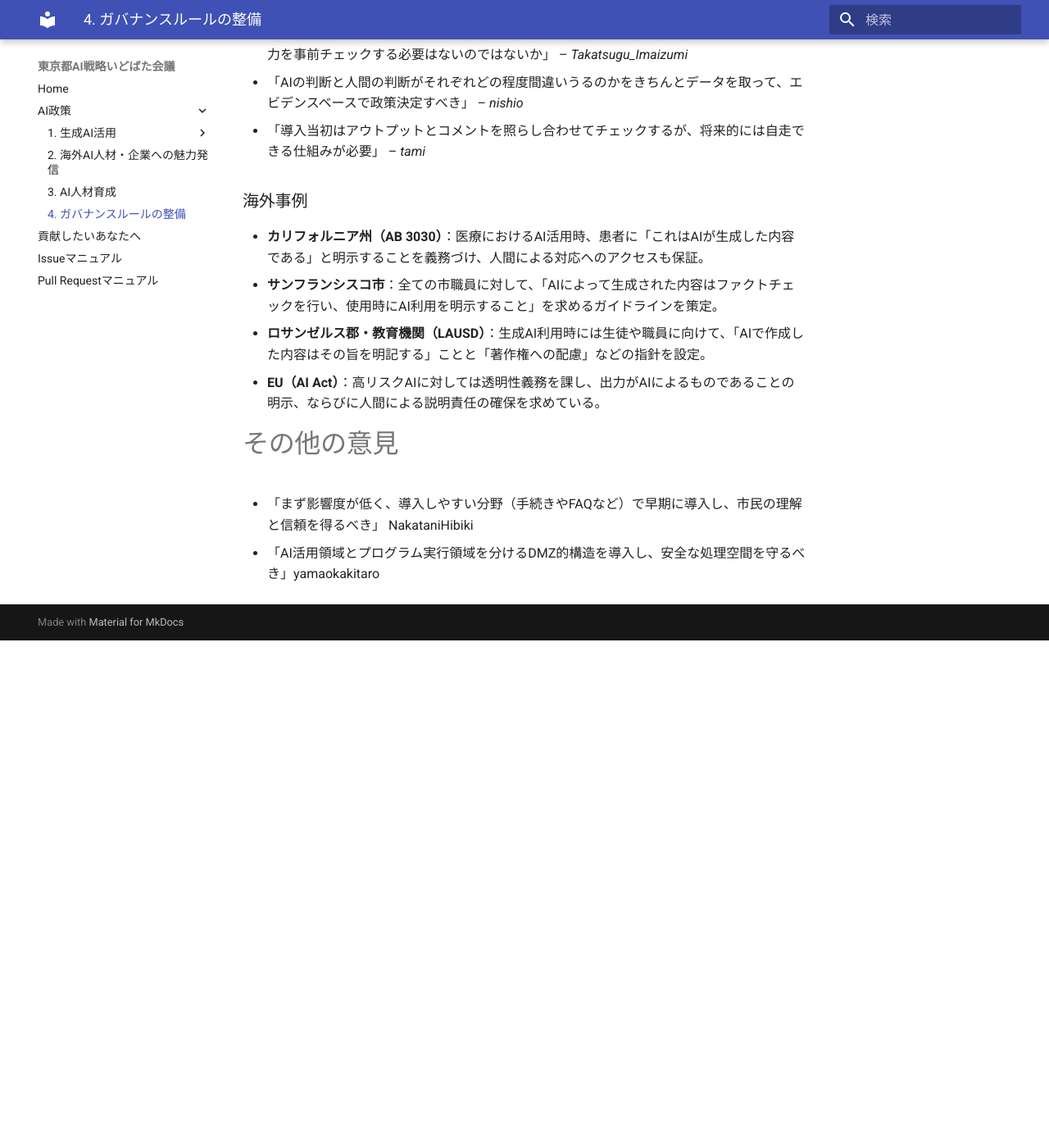
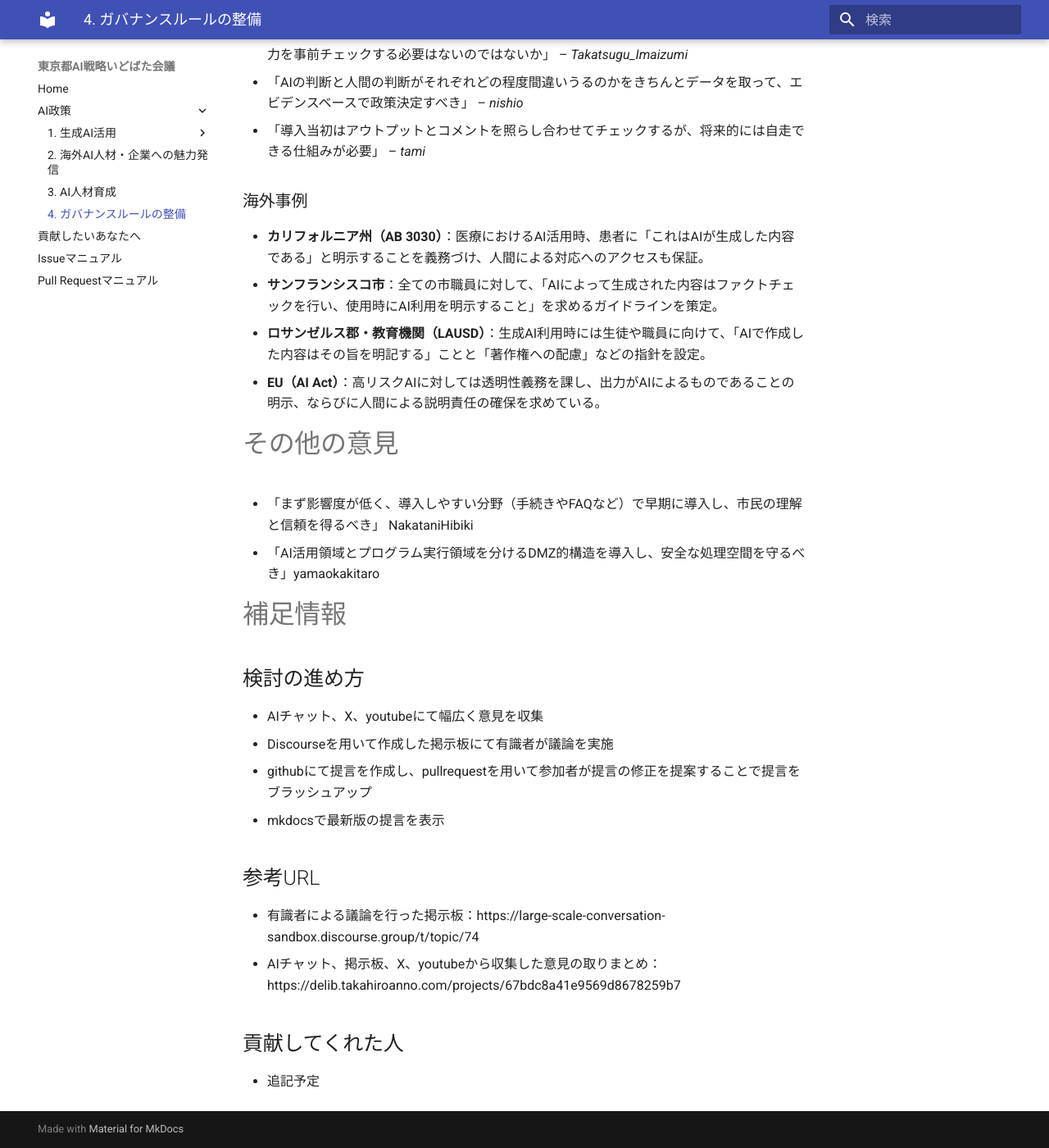
Before and after one commit to takahiroanno2024/2025_ai_idobatakaigi_output, an MkDocs documentation site: the page built from docs/4_ガバナンスルールの整備.md, in a window 1280 px wide and 1400 px high, scrolled down 6946 px. Shown: the whole window at 82% size. Built offline with MkDocs 1.6.1 and Material for MkDocs 9.7.7, drawn with Linux system fonts in a browser that asks for light colours; before the commit the page ends 7727 px from its top, so only the background shows below that.

Commit message:
Update 4_ガバナンスルールの整備.md

```diff
--- a/docs/4_ガバナンスルールの整備.md
+++ b/docs/4_ガバナンスルールの整備.md
@@ -170,3 +170,17 @@ AIの活用において、行政内部だけで完結しない**中立的かつ
 # その他の意見
 - 「まず影響度が低く、導入しやすい分野（手続きやFAQなど）で早期に導入し、市民の理解と信頼を得るべき」 NakataniHibiki
 - 「AI活用領域とプログラム実行領域を分けるDMZ的構造を導入し、安全な処理空間を守るべき」yamaokakitaro
+
+
+
+# 補足情報
+## 検討の進め方
+- AIチャット、X、youtubeにて幅広く意見を収集
+- Discourseを用いて作成した掲示板にて有識者が議論を実施
+- githubにて提言を作成し、pullrequestを用いて参加者が提言の修正を提案することで提言をブラッシュアップ
+- mkdocsで最新版の提言を表示
+## 参考URL
+- 有識者による議論を行った掲示板：https://large-scale-conversation-sandbox.discourse.group/t/topic/74
+- AIチャット、掲示板、X、youtubeから収集した意見の取りまとめ：https://delib.takahiroanno.com/projects/67bdc8a41e9569d8678259b7
+## 貢献してくれた人
+- 追記予定
```
